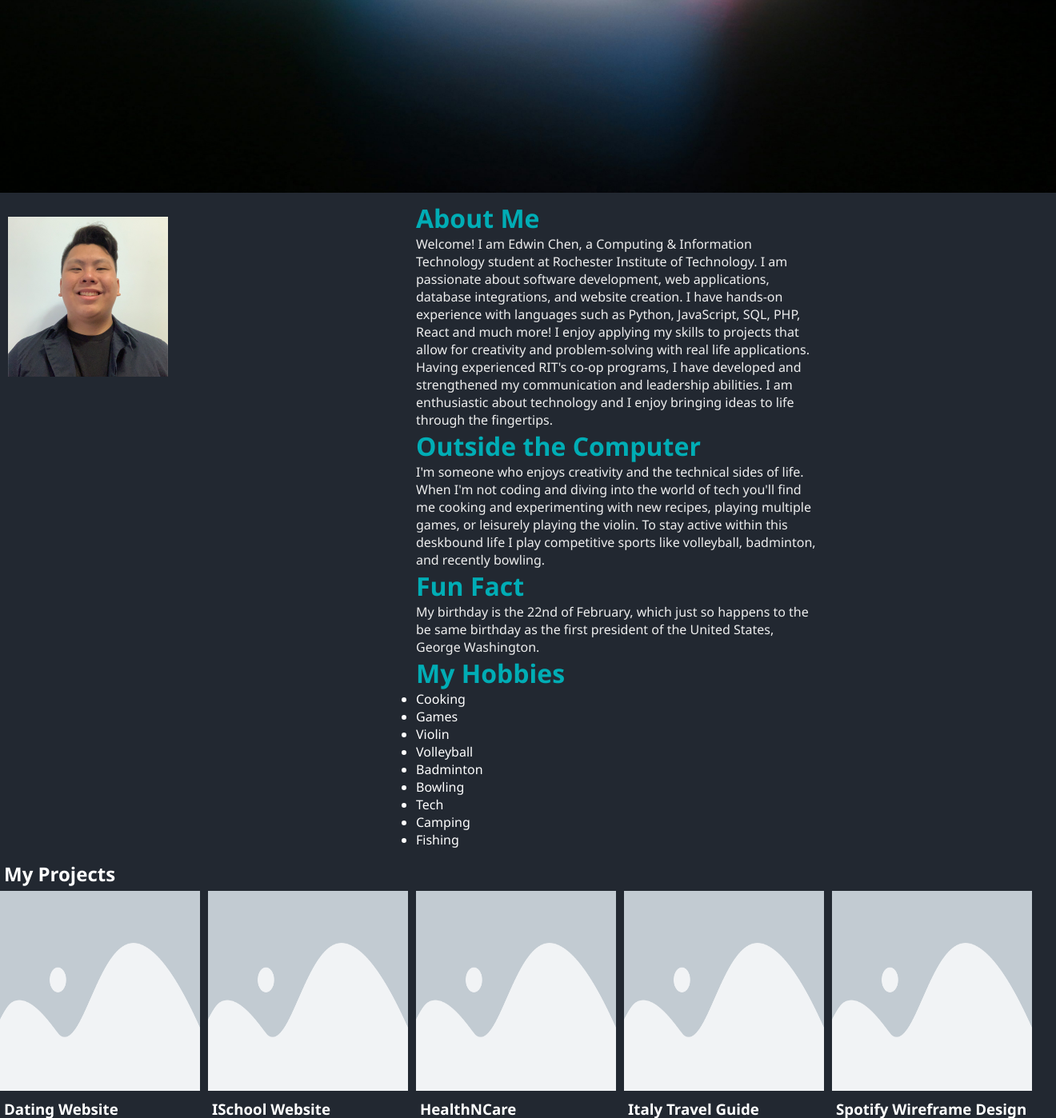
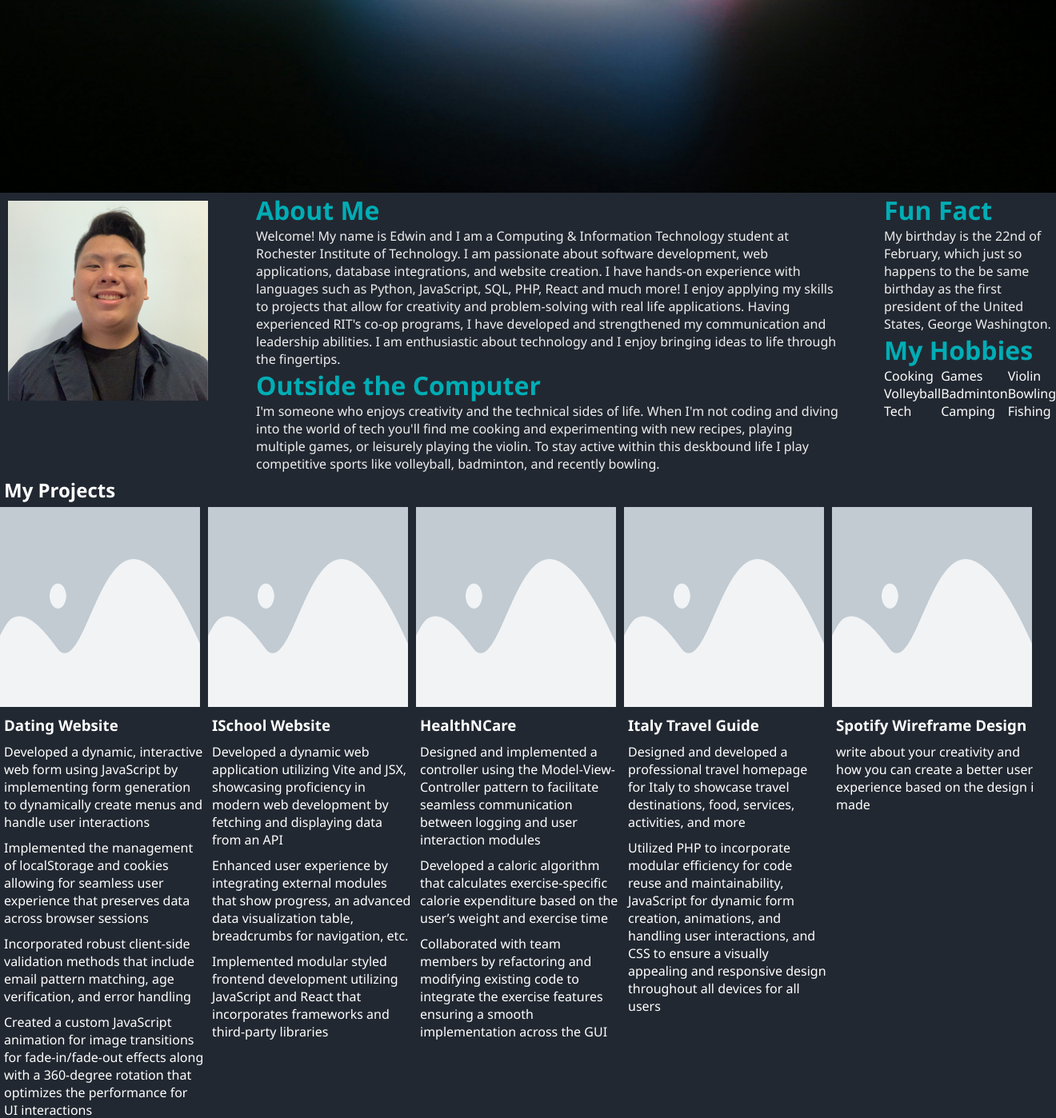
Before and after one commit to Tordwin/portfolio, a PHP site: page / in a window 1320 px wide. Shown: the part 609-2007 px from the top of the page at 80% size. Run offline with PHP 8.4, Linux system fonts and the light colour scheme.

Commit message:
changes to layout and global css

```diff
--- a/global.css
+++ b/global.css
@@ -164,7 +164,7 @@ footer {
    TOP BLOCK (HERO SECTION)
 -------------------------------------------------- */
 .top-block {
-    background-image: url("../images/coding.jpg");
+    background-image: url("./images/coding.jpg");
     background-size: cover;
     background-position: center;
     height: 100vh;
@@ -182,19 +182,33 @@ footer {
 -------------------------------------------------- */
 .welcome {
     display: flex;
+    gap: 50px;
 }
 
 .about-picture img {
-    margin-top: 20px;
     padding: 10px;
-    height: 200px;
-    width: 200px;
+    height: 250px;
+    width: 250px;
 }
 
 .about-block {
     padding: 10px;
     max-width: 500px;
     margin: 0 auto;
+}
+
+/* --------------------------------------------------
+   HOBBIES
+-------------------------------------------------- */
+.hobbies ul {
+    display: grid;
+    grid-template-columns: repeat(3, 1fr);
+    grid-template-rows: repeat(2, auto);
+}
+
+.hobbies ul li {
+    color: white;
+    list-style-type: none;
 }
 
 /* --------------------------------------------------
@@ -288,13 +302,6 @@ form textarea {
 }
 
 /* --------------------------------------------------
-   HOBBIES
--------------------------------------------------- */
-.hobbies ul li {
-    color: white;
-}
-
-/* --------------------------------------------------
    RESPONSIVE MEDIA QUERIES
 -------------------------------------------------- */
 @media (max-width: 800px) {
--- a/header.php
+++ b/header.php
@@ -14,13 +14,13 @@
                     <nav>
                         <ul class="sidebar">
                             <li onclick=hideSidebar()><a href="#"><svg xmlns="http://www.w3.org/2000/svg" height="26" viewBox="0 -960 960 960" width="26"><path d="m256-200-56-56 224-224-224-224 56-56 224 224 224-224 56 56-224 224 224 224-56 56-224-224-224 224Z"/></svg></a></li>
-                            <li><a href="about.php">About</a></li>
-                            <li><a href="work.php">Work</a></li>
+                            <li><a href="#">About</a></li>
+                            <li><a href="#">Work</a></li>
                         </ul>
                         <ul>
                             <li><a href="index.php"><img src="images/portrait.jpg" alt="Portrait of Edwin Chen" /></a></li>
-                            <li class="hideOnMobile"><a href="about.php">About</a></li>
-                            <li class="hideOnMobile"><a href="work.php">Work</a></li>
+                            <li class="hideOnMobile"><a href="#">About</a></li>
+                            <li class="hideOnMobile"><a href="#">Work</a></li>
                             <li class="menu-button" onclick=showSidebar()><a href="#"><svg xmlns="http://www.w3.org/2000/svg" height="26" viewBox="0 -960 960 960" width="26"><path d="M120-240v-80h720v80H120Zm0-200v-80h720v80H120Zm0-200v-80h720v80H120Z"/></svg></a></li>
                         </ul>
                     </nav>
--- a/index.php
+++ b/index.php
@@ -26,11 +26,10 @@
     <div class="about-picture">
         <img src="images/portrait.jpg" alt="Portrait of Edwin Chen" />
     </div>
-    <div class="about-block">
         <div class="about-me">
             <h1>About Me</h1>
             <p>
-                Welcome! I am Edwin Chen, a Computing & Information Technology student at Rochester Institute of Technology.
+                Welcome! My name is Edwin and I am a Computing & Information Technology student at Rochester Institute of Technology.
                 I am passionate about software development, web applications, database integrations, and website creation.
                 I have hands-on experience with languages such as Python, JavaScript, SQL, PHP, React and much more!
                 I enjoy applying my skills to projects that allow for creativity and problem-solving with real life applications.
@@ -42,6 +41,7 @@
                 cooking and experimenting with new recipes, playing multiple games, or leisurely playing the violin. To stay active within this deskbound life
                 I play competitive sports like volleyball, badminton, and recently bowling.
             </p>
+        </div>
 
         <div class="extras-container">
             <div class="funfact">
@@ -61,8 +61,6 @@
                     <li>Camping</li>
                     <li>Fishing</li>
                 </ul>
-                </div>
-            </div>
             </div>
         </div>
 </div>
```
Lines whose indentation alone changed are shown as unchanged.
